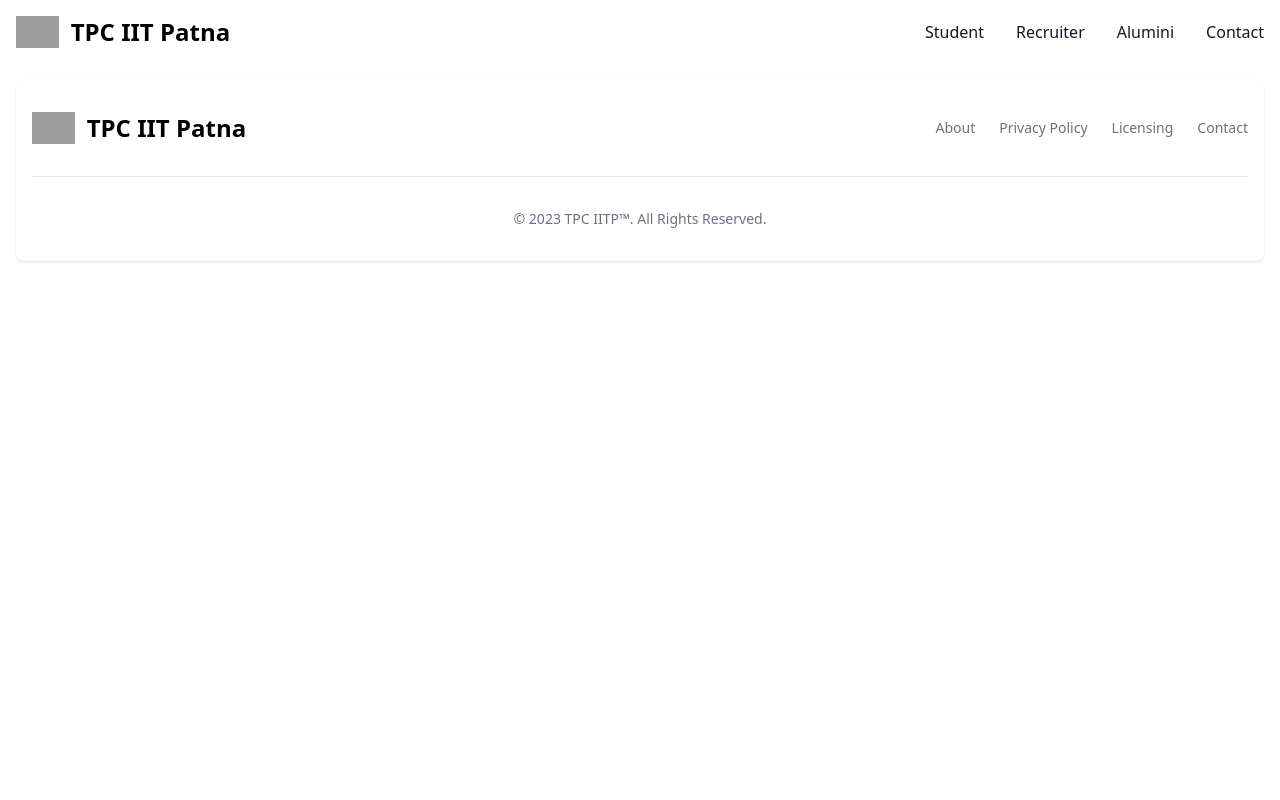
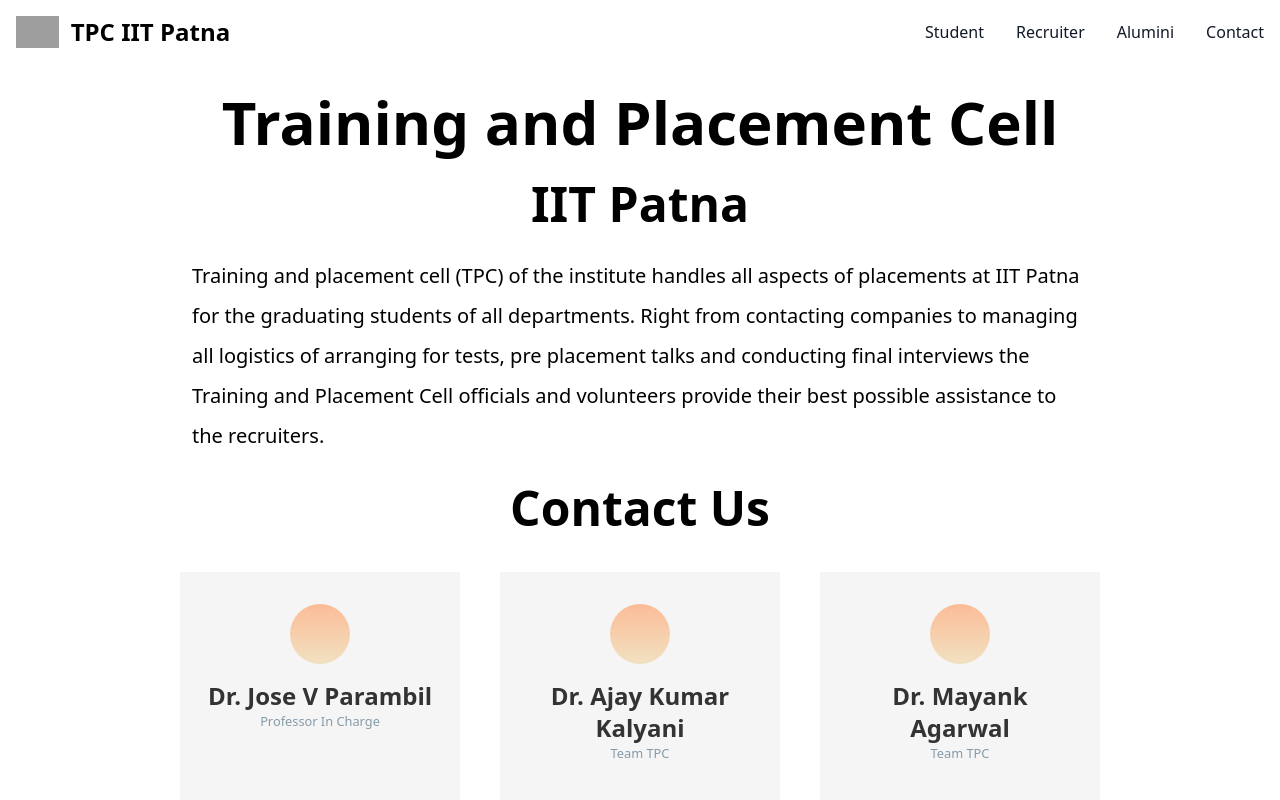
Before and after one commit to Anurag-Deo/tpc-portal, a Next.js app: page / in a window 1280 px wide. Shown: the top 800 px of the page. Built offline with nearby package versions, Linux system fonts and the light colour scheme; grey boxes are pictures that could not be loaded.

Commit message:
Made the main page for students

```diff
--- a/package.json
+++ b/package.json
@@ -16,6 +16,7 @@
     "next": "13.2.4",
     "react": "18.2.0",
     "react-dom": "18.2.0",
+    "react-icons": "^4.8.0",
     "typescript": "5.0.3"
   },
   "devDependencies": {
--- /dev/null
+++ b/src/components/contactCard/contactCard.module.css
@@ -0,0 +1,88 @@
+.card {
+    width: 280px;
+    height: 304px;
+    background: #f5f5f5;
+    padding: 2rem 1.5rem;
+    transition: box-shadow .3s ease, transform .2s ease;
+   }
+
+   .card_info {
+    display: flex;
+    flex-direction: column;
+    justify-content: center;
+    align-items: center;
+    transition: transform .2s ease, opacity .2s ease;
+   }
+
+   /*Image*/
+   .card_avatar {
+    --size: 60px;
+    background: linear-gradient(to top, #f1e1c1 0%, #fcbc97 100%);
+    width: var(--size);
+    height: var(--size);
+    border-radius: 50%;
+    transition: transform .2s ease;
+    margin-bottom: 1rem;
+   }
+
+
+   /*Card footer*/
+   .card_social {
+    transform: translateY(300%);
+    display: flex;
+    justify-content: space-around;
+    width: 100%;
+    opacity: 0;
+    margin-top: 50px;
+    transition: transform .2s ease, opacity .2s ease;
+   }
+
+   .card_social__item {
+    list-style: none;
+   }
+
+   .card_social__item svg {
+    display: block;
+    height: 25px;
+    width: 25px;
+    fill: #515F65;
+    cursor: pointer;
+    transition: fill 0.2s ease ,transform 0.2s ease;
+   }
+
+   /*Text*/
+   .card_title {
+    color: #333;
+    font-size: 1.5em;
+    font-weight: 600;
+    line-height: 2rem;
+    text-align: center;
+   }
+
+   .card_subtitle {
+    color: #859ba8;
+    font-size: 0.8em;
+   }
+
+   /*Hover*/
+   .card:hover {
+    box-shadow: 0 8px 50px #23232333;
+   }
+
+   .card:hover .card_info {
+    transform: translateY(-5%);
+   }
+
+   .card:hover .card_social {
+    transform: translateY(100%);
+    opacity: 1;
+   }
+
+   .card_social__item svg:hover {
+    fill: #232323;
+    transform: scale(1.1);
+   }
+
+   .card_avatar:hover {
+    transform: scale(1.1);
+   }
--- /dev/null
+++ b/src/components/contactCard/contactCard.tsx
@@ -0,0 +1,25 @@
+import React from 'react'
+import styles from './contactCard.module.css'
+import { AiFillPhone } from "react-icons/ai";
+import { AiFillMail } from "react-icons/ai";
+const ContactCard = ({name,designation,email,phone}) => {
+  return (
+    <div className={styles.card}>
+    <div className={styles.card_info}>
+    <div className={styles.card_avatar}></div>
+    <div className={styles.card_title}>{name}</div>
+    <div className={styles.card_subtitle}>{designation}</div>
+    </div>
+    <ul className={styles.card_social}>
+    <a href={"tel:"+phone}><li className={styles.card_social__item}>
+    <AiFillPhone />
+    </li></a>
+    <a href={"mailto:"+email}><li className={styles.card_social__item}>
+    <AiFillMail />
+  </li></a>
+</ul>
+</div>
+  )
+}
+
+export default ContactCard
--- /dev/null
+++ b/src/components/offersCard/offerCard.module.css
@@ -0,0 +1,80 @@
+.card {
+    display: flex;
+    flex-direction: column;
+    justify-content: space-between;
+    border-radius: 0.75rem;
+    background-color: white;
+    width: 300px;
+    height: 370px;
+    box-shadow: 0 4px 6px -1px rgba(0,0,0,.36),
+    0 2px 4px -2px rgba(0,0,0,.61);
+    margin-bottom: 20px;
+  }
+
+  .header {
+    position: relative;
+    background-clip: border-box;
+    margin-top: 1.5rem;
+    margin-left: 1rem;
+    margin-right: 1rem;
+    border-radius: 0.75rem;
+    background-color: rgb(33 150 243);
+    box-shadow: 0 10px 15px -3px rgba(33,150,243,.4),0 4px 6px -4px rgba(33,150,243,.4);
+    height: 14rem;
+    height: 5rem;
+    color: white;
+    font-size: x-large;
+    font-weight: 600;
+
+    text-align: center;
+    padding-top: 1.1rem;
+
+  }
+
+  .info {
+    border: none;
+    padding: 1.5rem;
+    text-align: center;
+  }
+
+  .title {
+    color: rgb(38 50 56);
+    letter-spacing: 0;
+    line-height: 1.375;
+    font-weight: 600;
+    font-size: 1.25rem;
+    margin-bottom: 0.5rem;
+  }
+
+  .footer {
+    padding: 0.75rem;
+    border: 1px solid rgb(236 239 241);
+    display: flex;
+    align-items: center;
+    justify-content: space-between;
+    background-color: rgba(0, 140, 255, 0.082);
+    border-bottom-left-radius: 10px;
+    border-bottom-right-radius: 10px;
+  }
+
+  .tag {
+    font-weight: 300;
+    font-size: .75rem;
+    display: block;
+  }
+
+  .action {
+    -webkit-user-select: none;
+    -moz-user-select: none;
+    user-select: none;
+    border: none;
+    outline: none;
+    box-shadow: 0 4px 6px -1px rgba(33,150,243,.4),0 2px 4px -2px rgba(33,150,243,.4);
+    color: rgb(255 255 255);
+    text-transform: uppercase;
+    font-weight: 700;
+    font-size: .75rem;
+    padding: 0.75rem 1.5rem;
+    background-color: rgb(33 150 243);
+    border-radius: 0.5rem;
+  }
--- /dev/null
+++ b/src/components/offersCard/offersCard.tsx
@@ -0,0 +1,25 @@
+import React from "react";
+import styles from "./offerCard.module.css";
+const OfferCard = ({name,role,amount,location,skills}) => {
+  return (
+    <div className={styles.card}>
+      <div className={styles.header}>{name}</div>
+      <div className={styles.info}>
+        <p className={styles.title}>Role: {role}</p>
+        <p style={{textAlign: 'start'}}>
+          Package Range: {amount} LPA <br />
+          Location: {location} <br />
+          Skills Required: {skills} <br />
+        </p>
+      </div>
+      <div className={styles.footer}>
+        <p className={styles.tag}> </p>
+        <button type="button" className={styles.action}>
+          Apply Now{" "}
+        </button>
+      </div>
+    </div>
+  );
+};
+
+export default OfferCard;
--- a/src/pages/index.tsx
+++ b/src/pages/index.tsx
@@ -2,6 +2,7 @@
 import Image from 'next/image'
 import { Inter } from 'next/font/google'
 import styles from '@/styles/Home.module.css'
+import ContactCard from '@/components/contactCard/contactCard'
 
 const inter = Inter({ subsets: ['latin'] })
 
@@ -15,7 +16,17 @@
         <link rel="icon" href="/favicon.ico" />
       </Head>
       <main className={styles.main}>
-
+      <h1 className="text-6xl font-bold text-center my-7">Training and Placement Cell</h1>
+      <h2 className="text-5xl font-semibold text-center my-7">IIT Patna</h2>
+      <p className="text-xl lg:px-[15%] md:px-32 px-12 leading-10">
+      Training and placement cell (TPC) of the institute handles all aspects of placements at IIT Patna for the graduating students of all departments. Right from contacting companies to managing all logistics of arranging for tests, pre placement talks and conducting final interviews the Training and Placement Cell officials and volunteers provide their best possible assistance to the recruiters.
+      </p>
+      <h2 className="text-5xl font-semibold text-center my-7">Contact Us</h2>
+      <div className="flex flex-col lg:flex-row justify-center items-center my-10 lg:space-x-10 space-y-10 lg:space-y-0">
+        <ContactCard name="Dr. Jose V Parambil" designation="Professor In Charge" email="pic_tnp@iitp.ac.in" phone="+9116115233761" />
+        <ContactCard name="Dr. Ajay Kumar Kalyani" designation="Team TPC" email="ajaykumar@iitp.ac.in" phone="+9116115233761" />
+        <ContactCard name="Dr. Mayank Agarwal" designation="Team TPC" email="mayank@iitp.ac.in" phone="+9116115233761" />
+      </div>
       </main>
     </>
   )
--- /dev/null
+++ b/src/pages/student/main.tsx
@@ -0,0 +1,23 @@
+import React from 'react'
+import OfferCard from '@/components/offersCard/offersCard'
+const main = () => {
+  return (
+    <div>
+      <h2 className="text-5xl font-semibold text-center my-7">Hello, Welcome to the TPC IITP Student's Portal</h2>
+      <h3 className="text-4xl font-semibold text-center my-7">Here are some placement offers available</h3>
+      <div className="flex flex-col lg:flex-row justify-center items-center my-10 lg:space-x-20 flex-wrap">
+        <OfferCard name={"Google"} location={"Banglore"} role={"SDE"} skills={"Problem Solving"} amount={"15-25"}/>
+        <OfferCard name={"Apple"} location={"Banglore"} role={"SDE"} skills={"Problem Solving"} amount={"15-25"}/>
+        <OfferCard name={"Meta"} location={"Banglore"} role={"SDE"} skills={"Problem Solving"} amount={"15-25"}/>
+        <OfferCard name={"Spotify"} location={"Banglore"} role={"SDE"} skills={"Problem Solving"} amount={"15-25"}/>
+        <OfferCard name={"Tesla"} location={"Banglore"} role={"SDE"} skills={"Problem Solving"} amount={"15-25"}/>
+        <OfferCard name={"Microsoft"} location={"Banglore"} role={"SDE"} skills={"Problem Solving"} amount={"15-25"}/>
+        <OfferCard name={"Oracle"} location={"Banglore"} role={"SDE"} skills={"Problem Solving"} amount={"15-25"}/>
+
+
+      </div>
+    </div>
+  )
+}
+
+export default main
--- /dev/null
+++ b/src/pages/student/profile.tsx
@@ -0,0 +1,11 @@
+import React from 'react'
+
+const profile = () => {
+  return (
+    <div>
+      This is profile page
+    </div>
+  )
+}
+
+export default profile
--- /dev/null
+++ b/src/pages/student/stats.tsx
@@ -0,0 +1,11 @@
+import React from 'react'
+
+const stats = () => {
+  return (
+    <div>
+      This page shows the query results
+    </div>
+  )
+}
+
+export default stats
```
Also changed, not shown: public/bg.svg (added), 1 other file (tests, documents, lock files or other folders).
